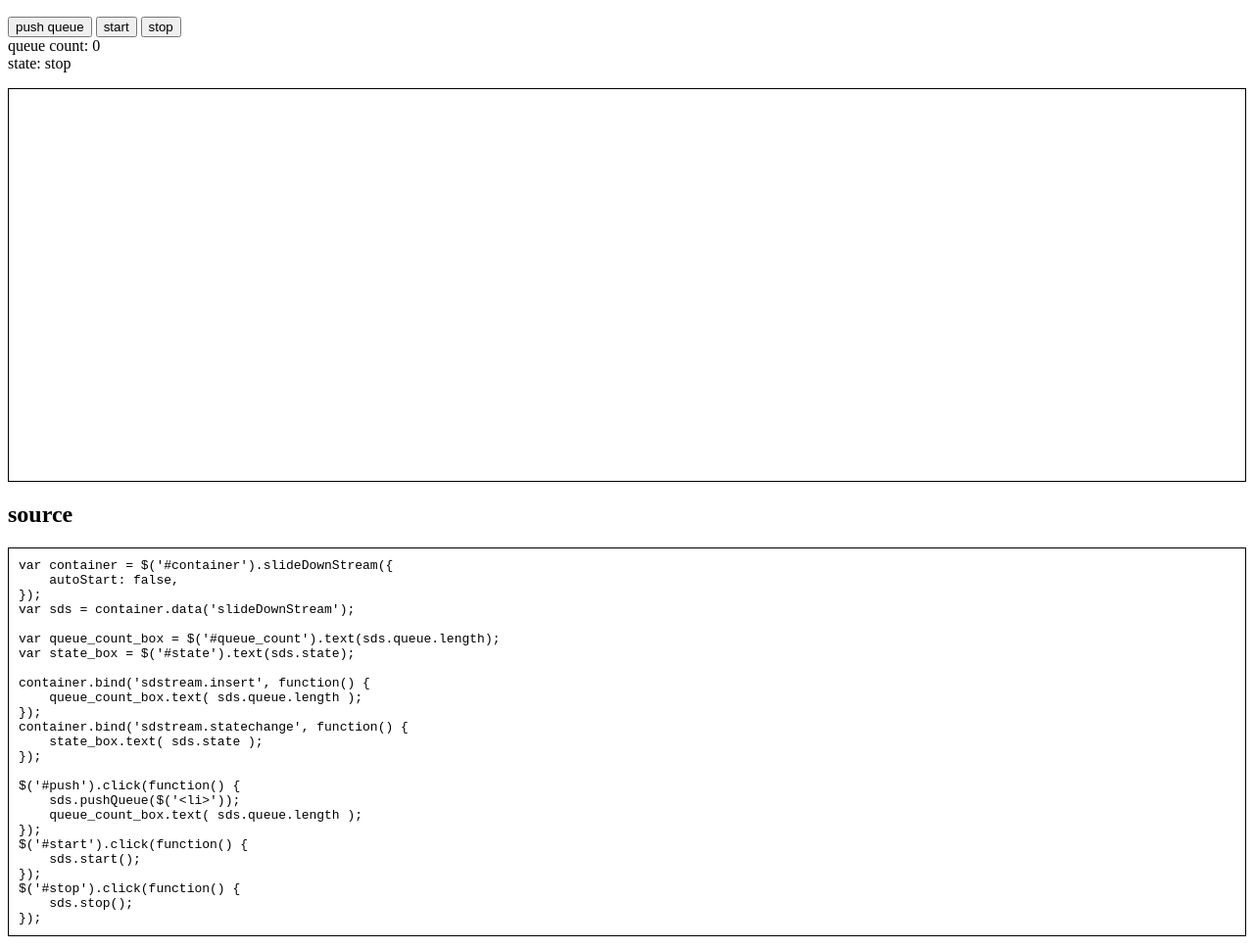
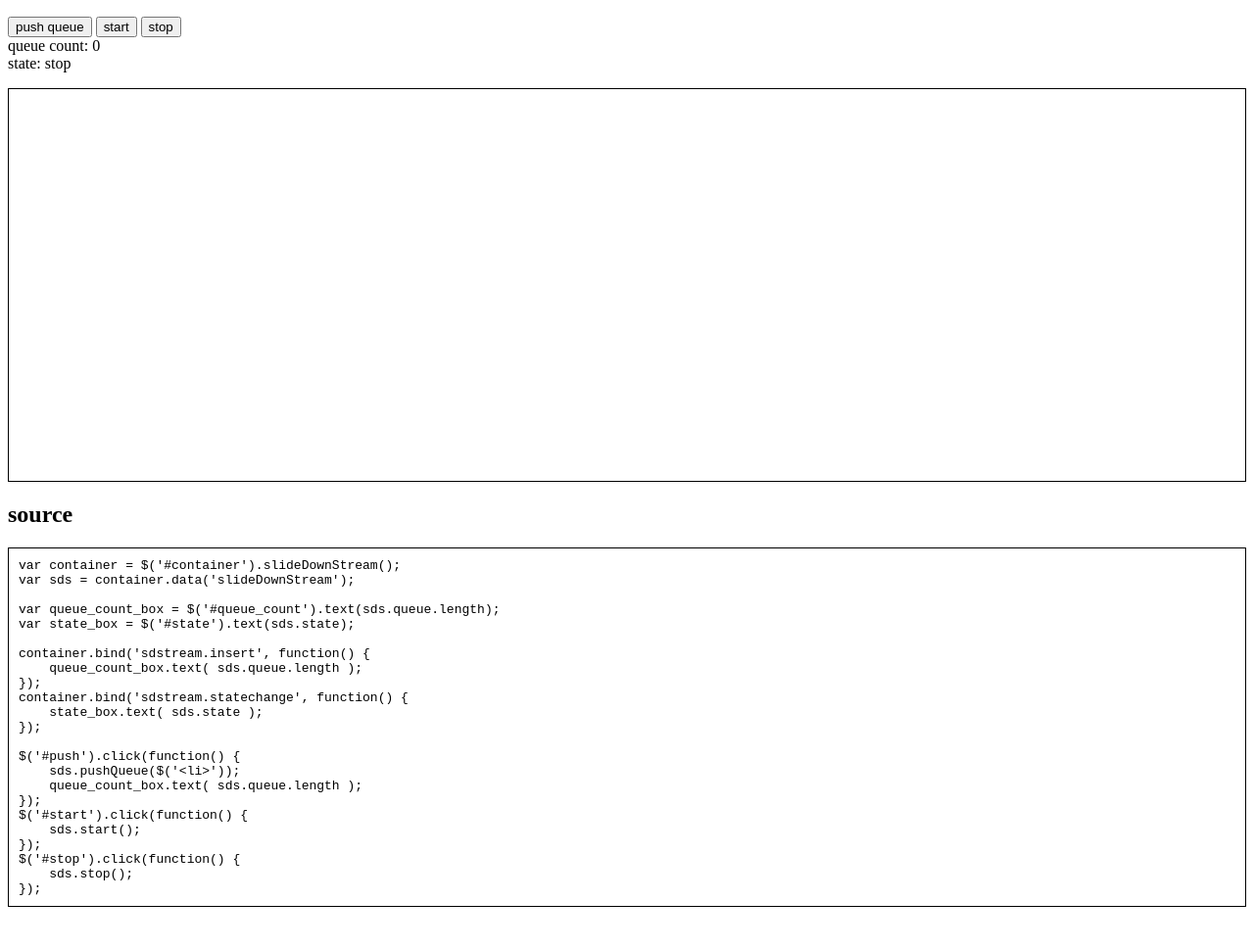
Before and after one commit to hokaccha/jquery.ui.slideDownStream, a plain HTML site: page sample/index.html in a window 1280 px wide. Shown: the part 110-1079 px from the top of the page at 98% size. After the commit the page ends 1049 px from the top, so only its background shows below. Drawn offline with Linux system fonts and the light colour scheme.

Commit message:
update, autoStart default

```diff
--- a/jquery.ui.slideDownStream.js
+++ b/jquery.ui.slideDownStream.js
@@ -19,7 +19,7 @@ $.widget('ui.slideDownStream', {
     options: {
         slideDownSpeed: 200,
         intervalTime: 200,
-        autoStart: true
+        autoStart: false
     },
 
     _init: function() {
--- a/sample/index.html
+++ b/sample/index.html
@@ -48,9 +48,7 @@
 
 <section id="source">
 <h2>source</h2>
-<pre><code>var container = $('#container').slideDownStream({
-    autoStart: false,
-});
+<pre><code>var container = $('#container').slideDownStream();
 var sds = container.data('slideDownStream');
 
 var queue_count_box = $('#queue_count').text(sds.queue.length);
@@ -80,9 +78,7 @@ $('#stop').click(function() {
 <script src="../lib/qunit.js"></script>
 <script src="../jquery.ui.slideDownStream.js"></script>
 <script>
-var container = $('#container').slideDownStream({
-    autoStart: false,
-});
+var container = $('#container').slideDownStream();
 var sds = container.data('slideDownStream');
 
 var queue_count_box = $('#queue_count').text(sds.queue.length);
```
